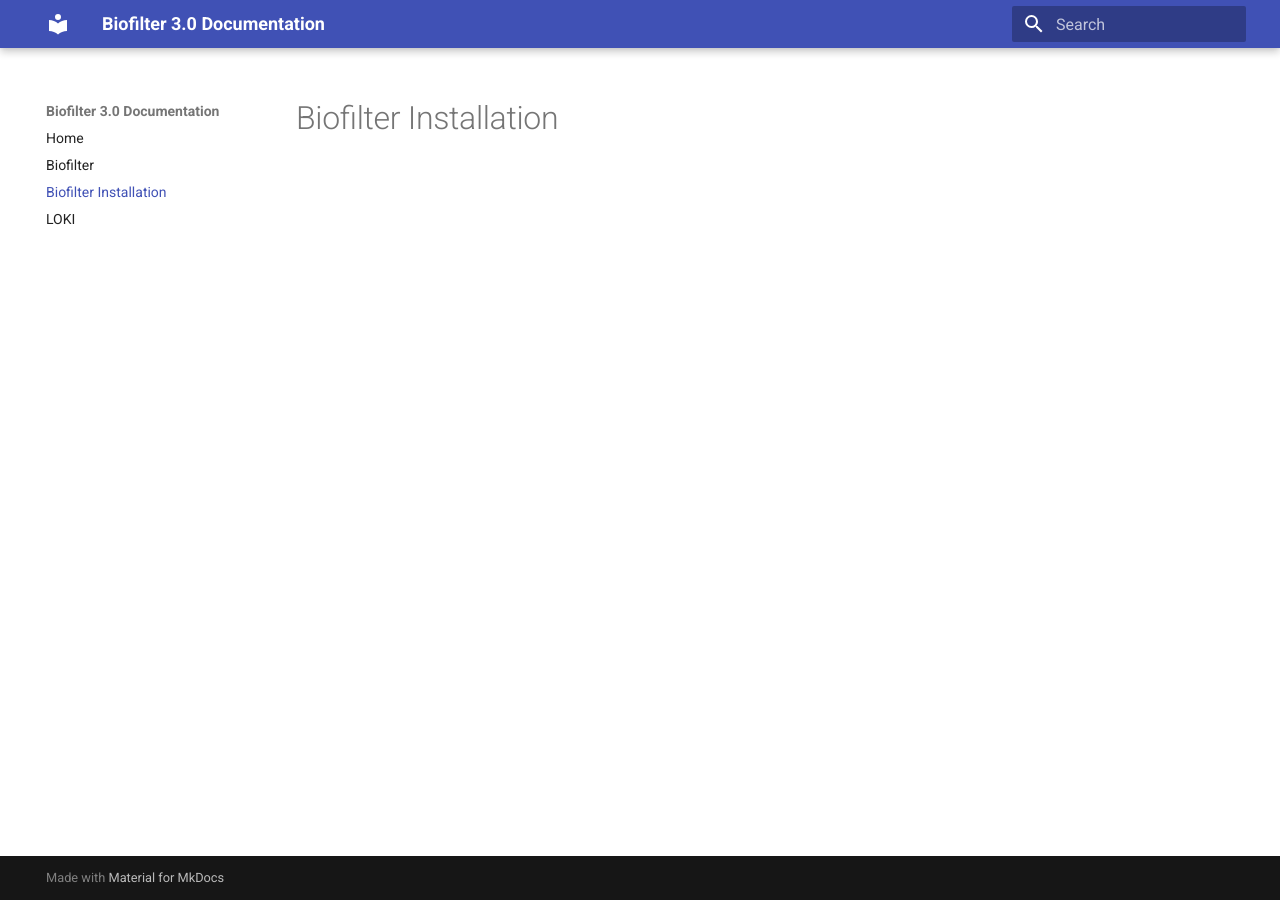
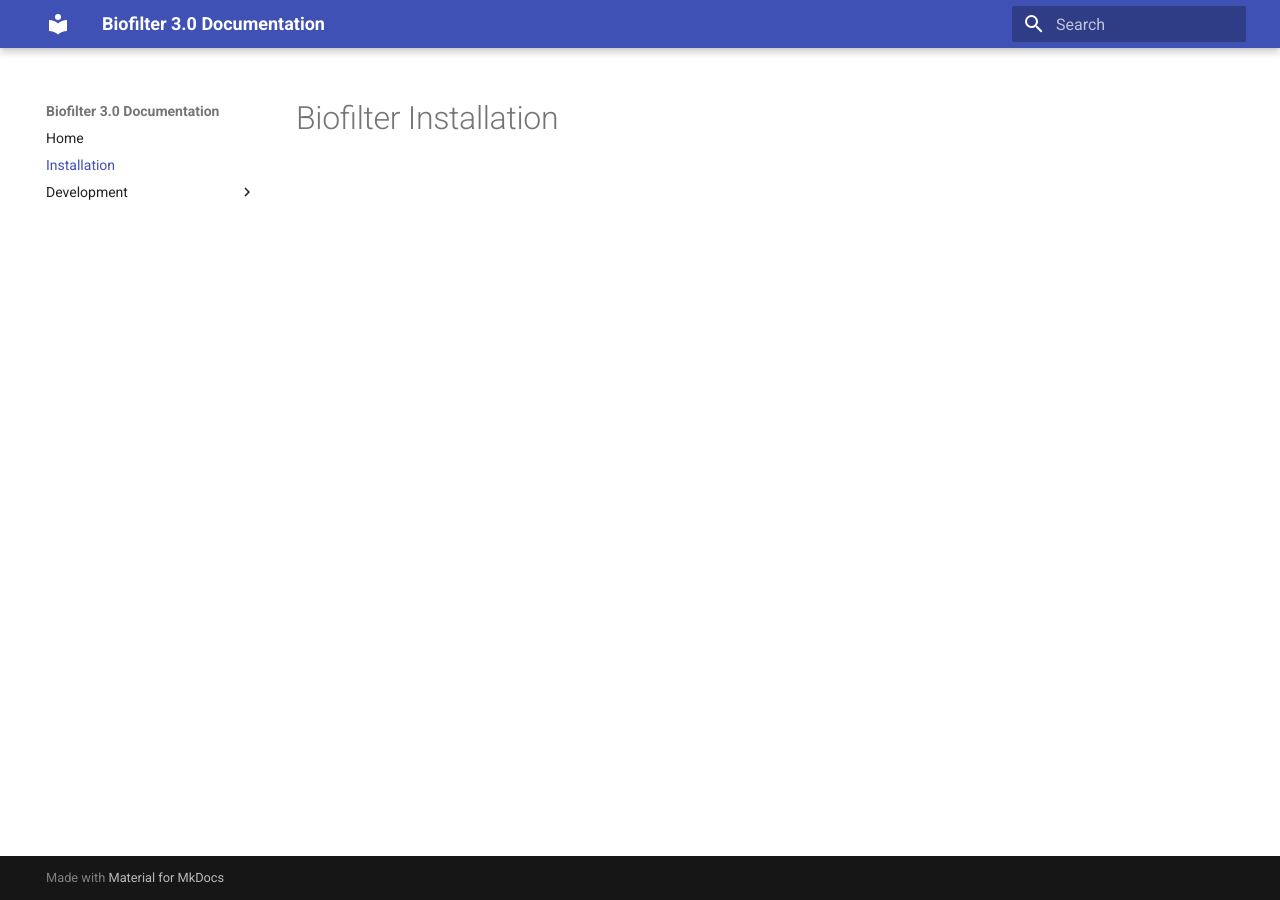
Before and after one commit to RitchieLab/ritchielab_readthedocs, an MkDocs documentation site: the page built from docs/Installation.md, in a window 1280 px wide. Built offline with MkDocs 1.6.1 and Material for MkDocs 9.7.7, drawn with Linux system fonts in a browser that asks for light colours.

Commit message:
Designing website structure

```diff
--- a/mkdocs.yml
+++ b/mkdocs.yml
@@ -2,9 +2,10 @@ site_name: Biofilter 3.0 Documentation
 
 nav:
   - Home: index.md
-  - Biofilter: Biofilter.md
-  - Biofilter Installation: Biofilter_installation.md
-  - LOKI: Loki.md
+  - Installation: Installation.md
+  - Development:
+    - Biofilter: Development/Biofilter.md
+    - LOKI: Development/Loki.md
 
 theme:
   name: "material"
```
Also changed, not shown: docs/Development/Biofilter.md (renamed from docs/Biofilter.md), docs/Development/Loki.md (renamed from docs/Loki.md), docs/Installation.md (renamed from docs/Biofilter_installation.md).
